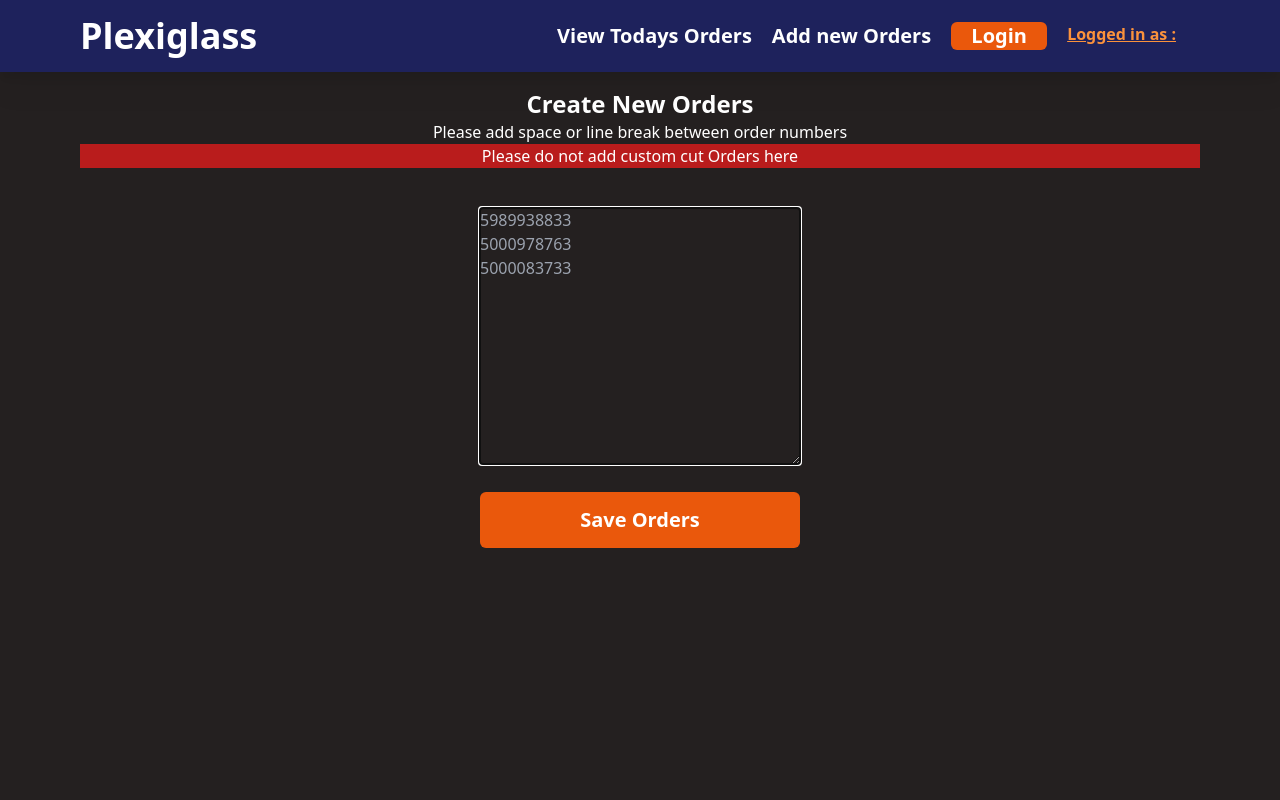
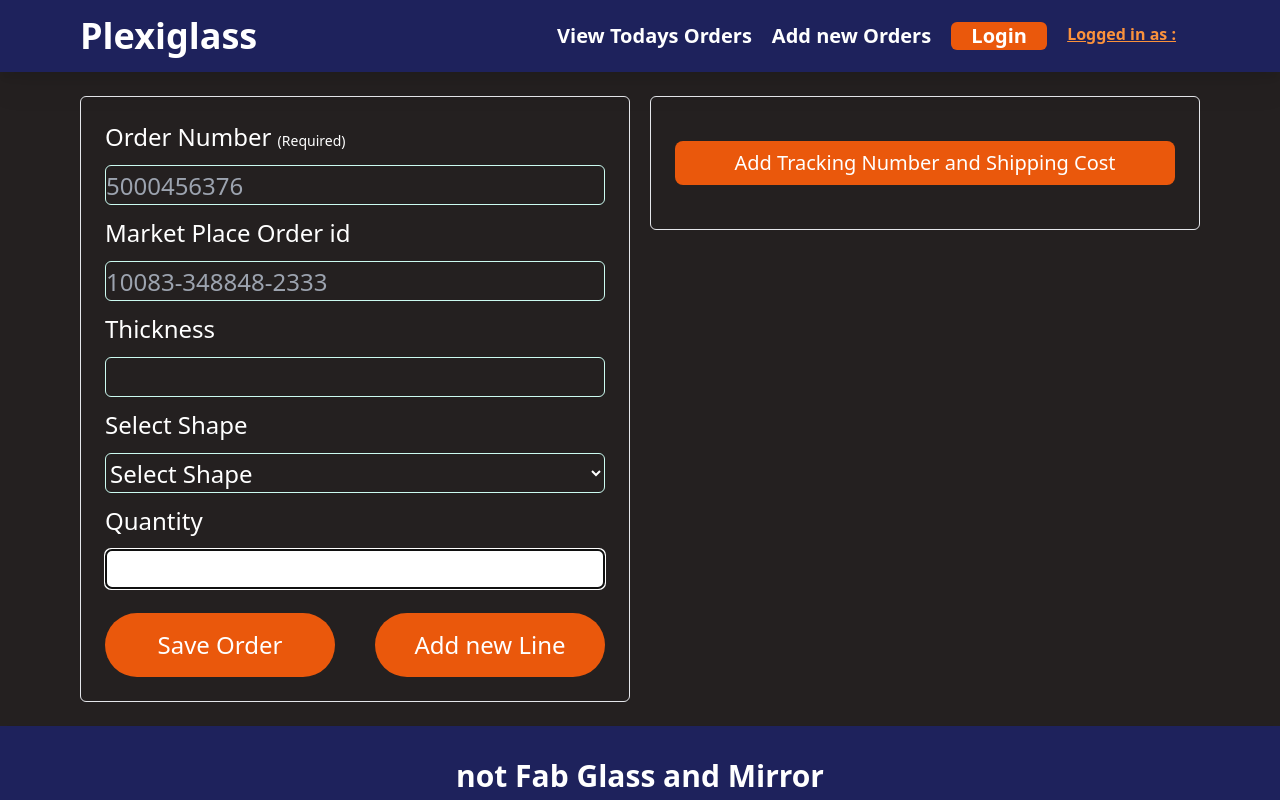
Before and after one commit to AkaAbdullah/plexi2.0, a React (Vite) app in the folder frontend/: page /addnew in a window 1280 px wide. Shown: the top 800 px of the page. Built offline with nearby package versions, Linux system fonts and the light colour scheme.

Commit message:
page added

```diff
--- a/frontend/src/components/Header.jsx
+++ b/frontend/src/components/Header.jsx
@@ -33,7 +33,7 @@ export const Header = () => {
             <Link to="/">Add new Orders</Link>
             {user ? (
               <button
-                className="bg-orange-600  hover:bg-teal-500 w-24 text-center   rounded-md"
+                className="bg-orange-600  hover:bg-blue-600 w-24 text-center   rounded-md"
                 onClick={handleLogout}
                 to="/login"
               >
@@ -41,7 +41,7 @@ export const Header = () => {
               </button>
             ) : (
               <Link
-                className="bg-orange-600  hover:bg-teal-500 w-24 text-center   rounded-md"
+                className="bg-orange-600  hover:bg-blue-600 w-24 text-center   rounded-md"
                 to="/login"
               >
                 Login
--- a/frontend/src/pages/AddNewOrders.jsx
+++ b/frontend/src/pages/AddNewOrders.jsx
@@ -1,33 +1,257 @@
-import toast, { Toaster } from "react-hot-toast";
-import { useNavigate } from "react-router-dom";
+import { useState } from "react";
 
 export const AddNewOrders = () => {
-  const navigate = useNavigate();
+  const [shape, setShape] = useState("");
+  const [newLines, setNewLines] = useState([]);
+  const [orderNo, setOrderNo] = useState("");
+  const [showTrackingBox, setShowTrackingBox] = useState(false);
 
-  const handleSubmit = (e) => {
-    e.preventDefault();
+  const handleTracking = () => {
+    setShowTrackingBox(true);
   };
+  const handleShapeChange = (event) => {
+    setShape(event.target.value);
+  };
+
+  const handleAddLine = () => {
+    setNewLines((prevLines) => [...prevLines, {}]);
+  };
+
   return (
     <>
-      <section className="container mx-auto max-w-6xl p-4 h-screen z-10 text-center text-white">
-        <p className="text-2xl font-bold">Create New Orders</p>
-        <p>Please add space or line break between order numbers</p>
-        <p className="bg-red-700">Please do not add custom cut Orders here</p>
-        <div className="mt-10 flex flex-col items-center gap-7 ">
-          <textarea
-            className="w-80  h-64 bg-transparent"
-            placeholder="5989938833&#10;5000978763&#10;5000083733"
-            autoFocus
-            onChange={(e) => setOrderNumbers(e.target.value)}
-          ></textarea>
+      <section className="container mx-auto py-6 text-white z-10 gap-5 p-4 max-w-6xl h-full flex ">
+        <div className="w-1/2 p-6 border h-fit rounded-md">
+          <form className="flex flex-col gap-3">
+            <label className="text-2xl">
+              Order Number <span className="text-sm">(Required)</span>
+            </label>
+            <input
+              className="h-10 bg-transparent focus:bg-white focus:text-black border rounded-md border-teal-100 text-2xl"
+              autoFocus
+              placeholder="5000456376"
+              required
+              type="text"
+              onChange={(e) => setOrderNo(e.target.value)}
+            />
+            <label className="text-2xl">Market Place Order id</label>
+            <input
+              className="h-10 bg-transparent focus:bg-white focus:text-black border rounded-md border-teal-100 text-2xl"
+              autoFocus
+              placeholder="10083-348848-2333"
+              type="text"
+            />
+            <label className="text-2xl">Thickness</label>
+            <input
+              className="h-10 bg-transparent border rounded-md border-teal-100 text-2xl focus:bg-white focus:text-black"
+              autoFocus
+              type="text"
+            />
+            <label className="text-2xl">Select Shape</label>
+            <select
+              className="h-10 bg-transparent border rounded-md border-teal-100 text-2xl"
+              defaultValue=""
+              onChange={handleShapeChange}
+            >
+              <option value="" disabled>
+                Select Shape
+              </option>
+              <option className="text-black" value="rectangle">
+                Rectangle
+              </option>
+              <option className="text-black" value="circle">
+                Circle
+              </option>
+            </select>
+
+            {shape === "rectangle" && (
+              <>
+                <label className="text-2xl">Length & Fraction Value</label>
+                <input
+                  className="h-10 bg-transparent border rounded-md border-teal-100 text-2xl focus:bg-white focus:text-black"
+                  autoFocus
+                  type="text"
+                />
+                <label className="text-2xl">Width & Fraction Value</label>
+                <input
+                  className="h-10 bg-transparent border rounded-md border-teal-100 text-2xl focus:bg-white focus:text-black"
+                  autoFocus
+                  type="text"
+                />
+              </>
+            )}
+
+            {shape === "circle" && (
+              <>
+                <label className="text-2xl">Diameter & Fraction Value</label>
+                <input
+                  className="h-10 bg-transparent border rounded-md border-teal-100 text-2xl focus:bg-white focus:text-black"
+                  autoFocus
+                  type="text"
+                />
+              </>
+            )}
+
+            {shape !== "" && shape !== "rectangle" && shape !== "circle" && (
+              <>
+                <label className="text-2xl">Length & Fraction Value</label>
+                <input
+                  className="h-10 bg-transparent border rounded-md border-teal-100 text-2xl focus:bg-white focus:text-black"
+                  autoFocus
+                  type="text"
+                />
+                <label className="text-2xl">Width & Fraction Value</label>
+                <input
+                  className="h-10 bg-transparent border rounded-md border-teal-100 text-2xl focus:bg-white focus:text-black"
+                  autoFocus
+                  type="text"
+                />
+              </>
+            )}
+
+            <label className="text-2xl">Quantity</label>
+            <input
+              className="h-10 bg-transparent border rounded-md border-teal-100 text-2xl focus:bg-white focus:text-black"
+              autoFocus
+              type="text"
+            />
+            {/* Display new line forms */}
+            {newLines.map((line, index) => (
+              <NewLineForm key={index} />
+            ))}
+            <div className="flex mt-3 items-center justify-evenly gap-10 ">
+              <button className="text-2xl bg-orange-600 w-1/2 h-16 rounded-full hover:bg-blue-600">
+                Save Order
+              </button>
+
+              <button
+                onClick={handleAddLine}
+                className="text-2xl bg-orange-600 w-1/2 h-16 rounded-full hover:bg-blue-600"
+              >
+                Add new Line
+              </button>
+            </div>
+          </form>
+        </div>
+        <div className="w-1/2 p-6 border h-fit rounded-md  ">
+          <p className="text-3xl text-center">{orderNo}</p>
           <button
-            onClick={handleSubmit}
-            className="bg-orange-600 w-80 hover:bg-slate-500 h-14 text-xl font-bold"
+            onClick={handleTracking}
+            className=" text-xl h-11 w-full rounded-lg mb-5 mt-5 hover:bg-blue-600 bg-orange-600 "
           >
-            Save Orders
+            Add Tracking Number and Shipping Cost
           </button>
+          {showTrackingBox && (
+            <form className="flex flex-col gap-3">
+              <label className="text-2xl">Tracking Number</label>
+              <input
+                className="h-10 bg-transparent focus:bg-white focus:text-black border rounded-md border-teal-100 text-2xl"
+                autoFocus
+                placeholder="7563542788949"
+                type="text"
+              />
+              <label className="text-2xl">Shipping Cost</label>
+              <input
+                className="h-10 bg-transparent focus:bg-white focus:text-black border rounded-md border-teal-100 text-2xl"
+                autoFocus
+                placeholder="13.90"
+                type="text"
+              />
+              <button className=" text-xl h-11 w-full rounded-lg mb-5 mt-5 hover:bg-blue-600 bg-orange-600 ">
+                Add Child Tracking Number
+              </button>
+            </form>
+          )}
         </div>
       </section>
     </>
   );
 };
+
+const NewLineForm = () => {
+  const [shape1, setShape1] = useState("");
+
+  const handleShapeChange1 = (event) => {
+    setShape1(event.target.value);
+  };
+
+  return (
+    <>
+      <p className="text-2xl text-center">Add New line Details</p>
+      <form className="flex flex-col gap-3">
+        <label className="text-2xl">Thickness</label>
+        <input
+          className="h-10 bg-transparent border rounded-md border-teal-100 text-2xl focus:bg-white focus:text-black"
+          autoFocus
+          type="text"
+        />
+        <label className="text-2xl">Select Shape</label>
+        <select
+          className="h-10 bg-transparent border rounded-md border-teal-100 text-2xl"
+          defaultValue=""
+          onChange={handleShapeChange1}
+        >
+          <option value="" disabled>
+            Select Shape
+          </option>
+          <option className="text-black" value="rectangle">
+            Rectangle
+          </option>
+          <option className="text-black" value="circle">
+            Circle
+          </option>
+        </select>
+        {shape1 === "rectangle" && (
+          <>
+            <label className="text-2xl">Length & Fraction Value</label>
+            <input
+              className="h-10 bg-transparent border rounded-md border-teal-100 text-2xl focus:bg-white focus:text-black"
+              autoFocus
+              type="text"
+            />
+            <label className="text-2xl">Width & Fraction Value</label>
+            <input
+              className="h-10 bg-transparent border rounded-md border-teal-100 text-2xl focus:bg-white focus:text-black"
+              autoFocus
+              type="text"
+            />
+          </>
+        )}
+
+        {shape1 === "circle" && (
+          <>
+            <label className="text-2xl">Diameter & Fraction Value</label>
+            <input
+              className="h-10 bg-transparent border rounded-md border-teal-100 text-2xl focus:bg-white focus:text-black"
+              autoFocus
+              type="text"
+            />
+          </>
+        )}
+
+        {shape1 !== "" && shape1 !== "rectangle" && shape1 !== "circle" && (
+          <>
+            <label className="text-2xl">Length & Fraction Value</label>
+            <input
+              className="h-10 bg-transparent border rounded-md border-teal-100 text-2xl focus:bg-white focus:text-black"
+              autoFocus
+              type="text"
+            />
+            <label className="text-2xl">Width & Fraction Value</label>
+            <input
+              className="h-10 bg-transparent border rounded-md border-teal-100 text-2xl focus:bg-white focus:text-black"
+              autoFocus
+              type="text"
+            />
+          </>
+        )}
+
+        <label className="text-2xl">Quantity</label>
+        <input
+          className="h-10 bg-transparent border rounded-md border-teal-100 text-2xl focus:bg-white focus:text-black"
+          autoFocus
+          type="text"
+        />
+      </form>
+    </>
+  );
+};
--- /dev/null
+++ b/frontend/src/pages/GenrateOrders.jsx
@@ -0,0 +1,33 @@
+import toast, { Toaster } from "react-hot-toast";
+import { useNavigate } from "react-router-dom";
+
+export const GenrateOrders = () => {
+  const navigate = useNavigate();
+
+  const handleSubmit = (e) => {
+    e.preventDefault();
+  };
+  return (
+    <>
+      <section className="container mx-auto max-w-6xl p-4 h-screen z-10 text-center text-white">
+        <p className="text-2xl font-bold">Create New Orders</p>
+        <p>Please add space or line break between order numbers</p>
+        <p className="bg-red-700">Please do not add custom cut Orders here</p>
+        <div className="mt-10 flex flex-col items-center gap-7 ">
+          <textarea
+            className="w-80  h-64 bg-transparent"
+            placeholder="5989938833&#10;5000978763&#10;5000083733"
+            autoFocus
+            onChange={(e) => setOrderNumbers(e.target.value)}
+          ></textarea>
+          <button
+            onClick={handleSubmit}
+            className="bg-orange-600 w-80 hover:bg-slate-500 h-14 text-xl font-bold"
+          >
+            Save Orders
+          </button>
+        </div>
+      </section>
+    </>
+  );
+};
--- a/frontend/src/pages/HomePage.jsx
+++ b/frontend/src/pages/HomePage.jsx
@@ -6,7 +6,7 @@ export const HomePage = () => {
   return (
     <>
       <section className=" mx-auto py-6 z-10 p-4 text-white container  h-screen max-w-6xl flex items-center justify-between flex-wrap sm:flex  sm:items-center ">
-        <Link to="/">
+        <Link to="/addnew">
           <div className=" rounded-[12px] hover:bg-slate-700 dark:bg-darkSecondary h-64 drop-shadow-xl flex flex-col   justify-center items-center  bg-lightSecondary w-72">
             <p className="text-3xl"> + Add new Orders</p>
           </div>
@@ -23,7 +23,7 @@ export const HomePage = () => {
             <p className="text-2xl mt-5">View All</p>
           </div>
         </Link>
-        <Link to="/addnew">
+        <Link to="/genrateOrders">
           <div className="dark:bg-darkSecondary  hover:bg-slate-700 rounded-[12px] h-64 drop-shadow-xl flex flex-col justify-center items-center  bg-lightSecondary w-72">
             <p className="text-3xl">Generate Orders</p>
           </div>
```
Also changed, not shown: frontend/src/App.jsx (+5 -3 lines).
